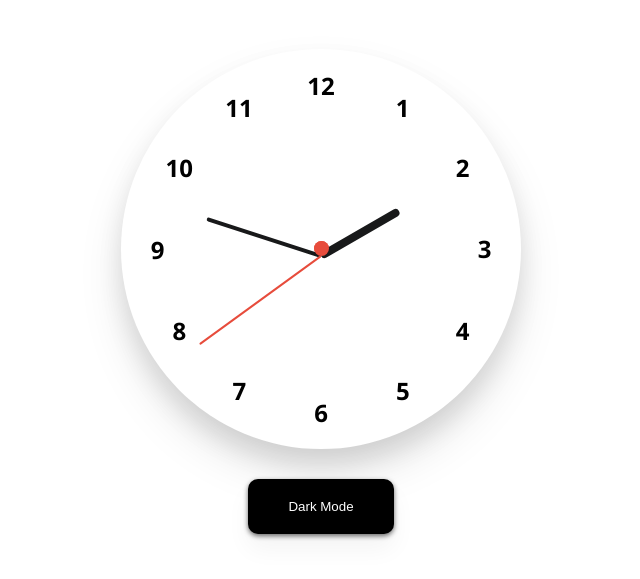
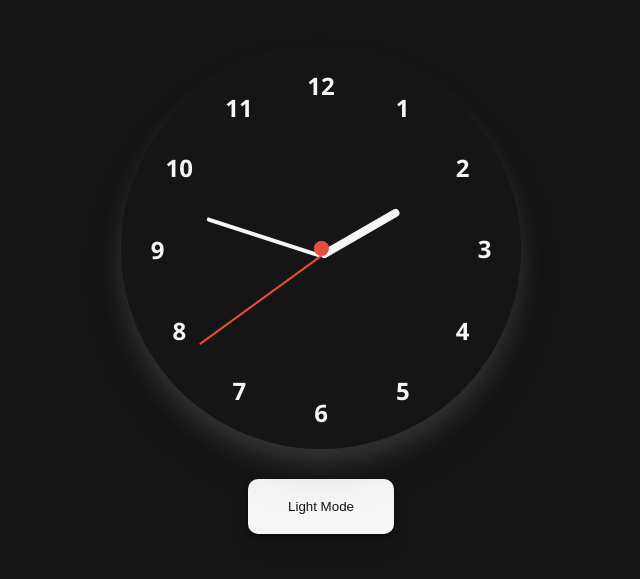
Before and after one commit to inpexel/AnalogClock, a plain HTML site: page index.html in a window 1280 px wide. Shown: the part 109-688 px from the top of the page, without its empty margins (319-959 px from the left). Drawn offline with Linux system fonts and the light colour scheme.

Commit message:
Dark Mode

```diff
--- a/index.html
+++ b/index.html
@@ -7,7 +7,7 @@
     <script src="main.js" defer></script>
     <title>Analog clock</title>
   </head>
-  <body>
+  <body class="dark">
     <div class="container">
       <div class="clock">
         <label style="--i: 1"><span>1</span></label>
@@ -29,7 +29,7 @@
           <span class="hand second"></span>
         </div>
       </div>
-      <button id="changeMode">Dark Mode</button>
+      <button id="changeMode">Light Mode</button>
     </div>
   </body>
 </html>
--- a/style.css
+++ b/style.css
@@ -13,19 +13,21 @@
 }
 
 body{
+    color: var(--black-color);
     min-height: 100vh;
     display: flex;
     justify-content: center;
     align-items: center;
+    background-color: var(--white-color);
     font-family: 'Segoe UI', Tahoma, Geneva, Verdana, sans-serif;
 }
 
 .dark{
-    --primary-color:#1e1e1e;
-    --white-color:rgb(26, 26, 26)000;
-    --black-color:#ffffff;
+    --primary-color:#f6f7fb;
+    --white-color:#151515;
+    --black-color:#f6f6f6;
     --red-color:#e74c3c;
-    --shadow-color:#ffffff25;
+    --shadow-color:#f1f1f125;
 }
 
 .container{
@@ -44,7 +46,7 @@ body{
         height: 400px;
         border-radius: 50%;
         background-color: var(--white-color);
-        box-shadow: 0 15px 25px rgba(0, 0, 0, 0.1),0 25px 45px rgba(0, 0, 0, 0.1) ;
+        box-shadow: 0 15px 25px var(--shadow-color),0 25px 45px rgba(0, 0, 0, 0.1) ;
         position: relative;
 
             > label{
@@ -120,8 +122,8 @@ body{
 }
 
 #changeMode{
-    background-color: black;
-    color: white;
+    background-color: var(--black-color);
+    color: var(--white-color);
     outline: none;
     border: none;
     padding: 20px 40px;
```
